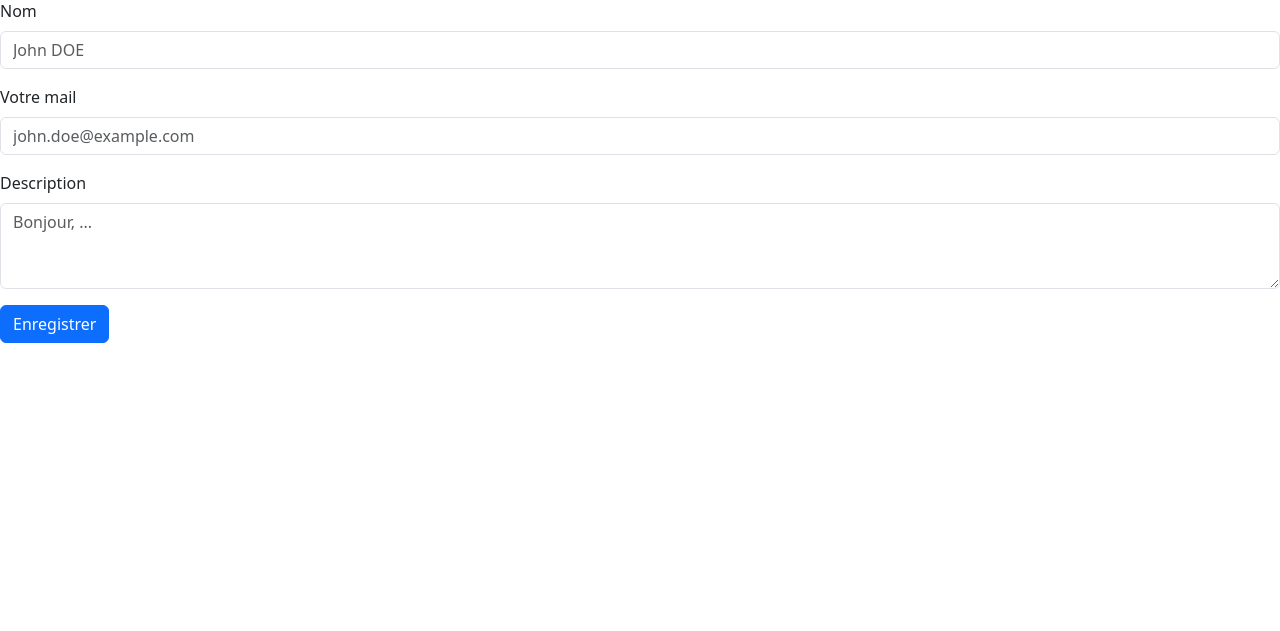
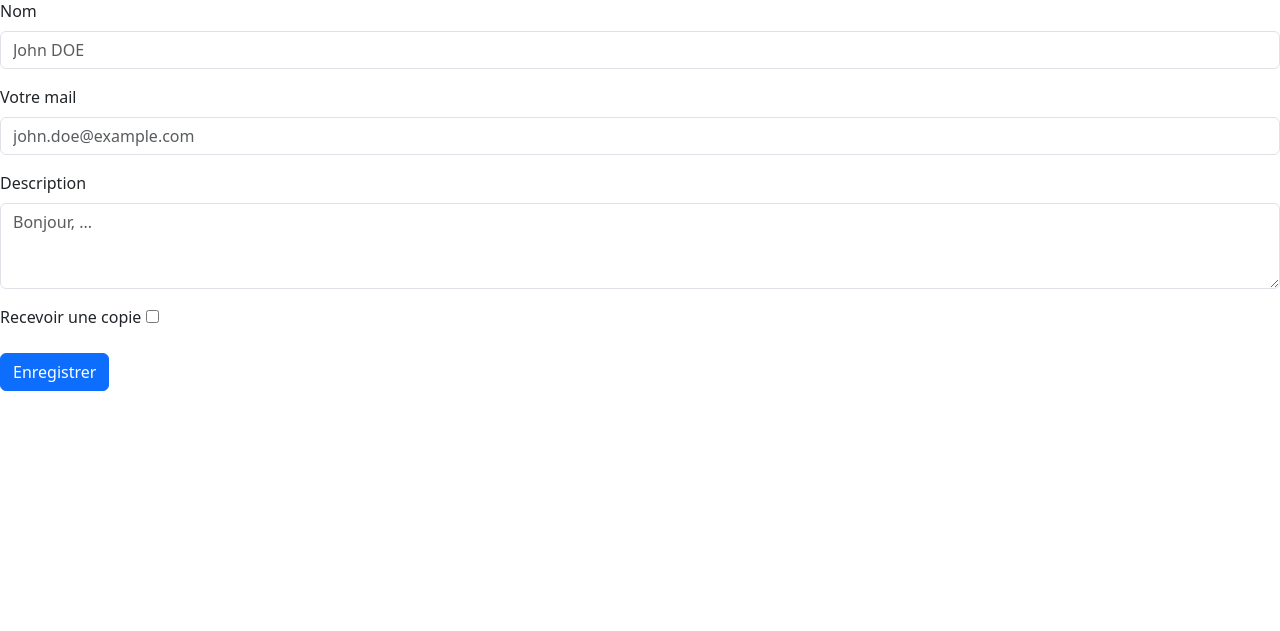
Before and after one commit to Vexcited/IUT-R3.01, a PHP site: page /index.php?c=contact in a window 1280 px wide. Shown: the part 113-744 px from the top of the page. Run offline with PHP 8.4, Linux system fonts and the light colour scheme.

Commit message:
feat(TP2): receive a copy of mail

```diff
--- a/TP2/src/Controllers/enregistrerController.php
+++ b/TP2/src/Controllers/enregistrerController.php
@@ -22,6 +22,7 @@ if ($type == 'recette') {
 }
 else if ($type == 'contact') {
   $mail = new PHPMailer(true);
+  $receiveCopy = isset($_POST['receiveCopy']) && $_POST['receiveCopy'] == 'on';
 
   try {
     // Server settings
@@ -36,6 +37,10 @@ else if ($type == 'contact') {
     // Recipients
     $mail->setFrom(getenv("SMTP_USERNAME"), 'lacosina');
     $mail->addAddress(getenv("SMTP_DESTINATION"), getenv("SMTP_DESTINATION_NAME"));
+
+    if ($receiveCopy) {
+      $mail->addCC($auteur, $titre);
+    }
 
     // Content
     $mail->isHTML(false);
--- a/TP2/src/Views/contact.php
+++ b/TP2/src/Views/contact.php
@@ -16,6 +16,12 @@
       <label for="description" class="form-label">Description</label>
       <textarea type="text" class="form-control" name="description" id="description" placeholder="Bonjour, ..." required rows="3"></textarea>
     </div>
+
+    <div class="mb-3">
+      <label for="receiveCopy" class="form-label">Recevoir une copie</label>
+      <input type="checkbox" name="receiveCopy" id="receiveCopy">
+    </div>
+
     <div class="mb-3">
       <button type="submit" class="btn btn-primary" id="enregistrer">
         Enregistrer
```
